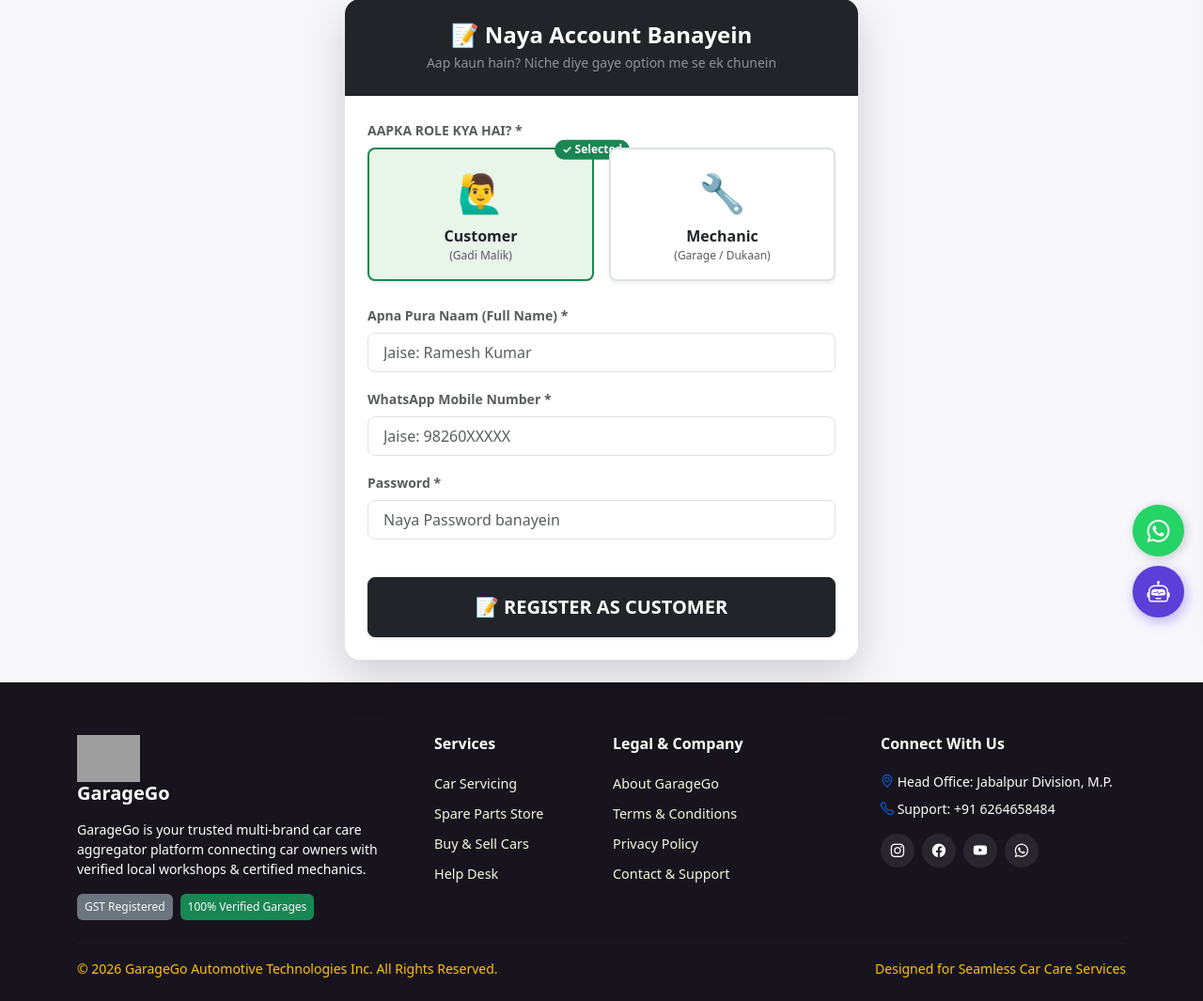
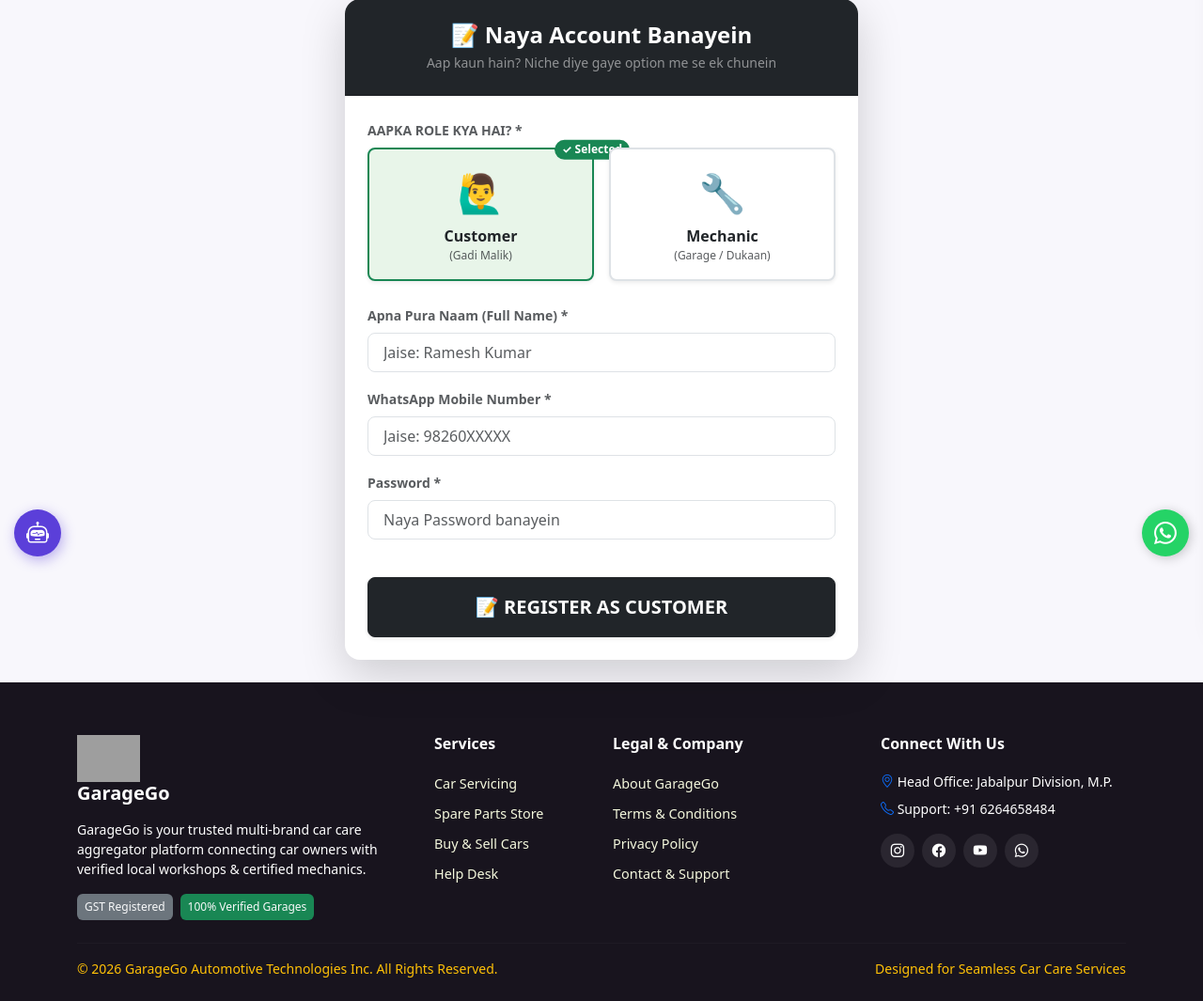
Before and after one commit to viveksahu1408/garage-go, a Django app: page /register/ in a window 1280 px wide. Shown: the part 123-1188 px from the top of the page at 94% size. Run offline with Django 5.2, Linux system fonts and the light colour scheme; data that the repository does not hold is empty; grey boxes are pictures that could not be loaded.

Commit message:
Added adhar back photos and chatbot side change

```diff
--- a/garagego/settings.py
+++ b/garagego/settings.py
@@ -139,5 +139,5 @@ MEDIA_ROOT = os.path.join(BASE_DIR, 'media')
 
 
 
-#  PrinceMart#2025
-#  GarageGo#2025
+#  Katni-PrinceMart#2025-2026
+#  GarageGo#2025-2026
--- a/main/models.py
+++ b/main/models.py
@@ -49,6 +49,8 @@ class Mechanic(models.Model):
     address = models.TextField(blank=True, null=True, help_text="Full Shop Address")
     id_card = models.CharField(max_length=200)  # Aadhaar Number
     id_card_photo = models.ImageField(upload_to='mechanics/ids/', blank=True, null=True)
+    id_card_photoback = models.ImageField(upload_to='mechanics/ids/', blank=True, null=True)
+
     shop_photo = models.ImageField(upload_to='mechanics/shops/', blank=True, null=True)
 
     # 🆕 NEW FIELDS ADDED:
--- a/main/templates/main/register.html
+++ b/main/templates/main/register.html
@@ -129,6 +129,8 @@
                                 <label class="form-label small fw-bold text-muted">📷 Aadhaar Card Ki Photo *</label>
                                 <div class="bg-white p-3 border rounded-3">
                                     <input type="file" name="id_card_photo" id="idCardFileInput" class="form-control mb-2" accept="image/*" onchange="handleFileSelect(this, 'idCardPreview', 'idCardPreviewBox')">
+                                    <input type="file" name="id_card_photoback" id="idCardFileInput" class="form-control mb-2" accept="image/*" onchange="handleFileSelect(this, 'idCardPreview', 'idCardPreviewBox')">
+
 
                                     <div class="text-center my-2">
                                         <span class="badge bg-secondary">YA</span>
--- a/main/views.py
+++ b/main/views.py
@@ -122,18 +122,17 @@ def register_view(request):
             id_card = request.POST.get('id_card')
             certifications = request.POST.get('certifications', '')
 
-            # ➕ Direct File Uploads from request.FILES
+            # ➕ Direct File Uploads (Front & Back ID)
             id_card_photo = request.FILES.get('id_card_photo')
+            id_card_photoback = request.FILES.get('id_card_photoback') # 🆕 Back ID Photo
             shop_photo = request.FILES.get('shop_photo')
-            selfie_photo = request.FILES.get('selfie_photo') # 🎯 Fixed: Directly receiving selfie photo file
+            selfie_photo = request.FILES.get('selfie_photo')
 
-            # ➕ Dynamic Selected Services Checkbox Array
             selected_services = request.POST.getlist('services')
 
             if not shop_name or not city or not address or not id_card or not id_card_photo:
                 messages.error(request, 'Mechanic ke liye Shop, City, Address, ID Card & ID Photo jaruri hain!')
                 user.delete()
-                # Refetch categories for error rerender
                 all_categories = ServiceCategory.objects.prefetch_related('packages').all()
                 return render(request, 'main/register.html', {'categories': all_categories})
 
@@ -146,8 +145,9 @@ def register_view(request):
                 address=address,
                 id_card=id_card,
                 id_card_photo=id_card_photo,
+                id_card_photoback=id_card_photoback, # 🆕 Back Photo Saved
                 shop_photo=shop_photo,
-                selfie_photo=selfie_photo, # 🆕 Direct File Saved
+                selfie_photo=selfie_photo,
                 services_offered=selected_services,
                 certifications=[certifications] if certifications else ['ITI Certificate'],
                 status='Pending'
@@ -158,10 +158,9 @@ def register_view(request):
         messages.success(request, 'Registration successful! Profile Admin verification ke liye chali gayi hai. Ab login karein.')
         return redirect('login')
 
-    # ➕ Fetch dynamic service categories & packages created by Owner/Admin
     all_categories = ServiceCategory.objects.prefetch_related('packages').all()
+    return render(request, 'main/register.html', {'categories': all_categories})
 
-    return render(request, 'main/register.html', {'categories': all_categories})
 
 def logout_view(request):
     logout(request)
--- a/templates/base.html
+++ b/templates/base.html
@@ -111,17 +111,17 @@
         /* Floating WhatsApp Button */
         .whatsapp-float {
             position: fixed;
-            bottom: 85px;
-            right: 20px;
+            bottom: 85px; /* Mobile bottom bar ke upar rehne ke liye */
+            right: 15px;
             background-color: #25d366;
             color: #FFF;
             border-radius: 50px;
             text-align: center;
             font-size: 24px;
             box-shadow: 2px 2px 12px rgba(0,0,0,0.2);
-            z-index: 1000;
-            width: 55px;
-            height: 55px;
+            z-index: 1030;
+            width: 50px;
+            height: 50px;
             display: flex; align-items: center; justify-content: center;
             text-decoration: none;
             transition: 0.3s;
@@ -131,20 +131,20 @@
             color: #fff;
         }
 
-        /* Floating AI Chatbot Toggle Button */
+        /* Floating AI Chatbot Toggle Button (Shifted to LEFT Side) */
         .chatbot-float {
             position: fixed;
-            bottom: 20px;
-            right: 20px;
+            bottom: 85px; /* Bottom bar ke upar */
+            left: 15px;   /* Mobile screen ke LEFT side */
             background-color: var(--primary);
             color: #FFF;
             border-radius: 50px;
             text-align: center;
             font-size: 24px;
             box-shadow: 2px 4px 14px rgba(91,63,217,0.4);
-            z-index: 1000;
-            width: 55px;
-            height: 55px;
+            z-index: 1030;
+            width: 50px;
+            height: 50px;
             display: flex; align-items: center; justify-content: center;
             cursor: pointer;
             transition: 0.3s;
@@ -154,18 +154,18 @@
             background-color: var(--primary-dark);
         }
 
-        /* Chat Widget Window */
+        /* Chat Widget Window (Left Side par khulega) */
         .chatbot-card {
             position: fixed;
-            bottom: 85px;
-            right: 20px;
-            width: 330px;
-            max-width: 90vw;
-            height: 430px;
+            bottom: 145px; /* Floating button ke upar khulega */
+            left: 15px;    /* Left side align */
+            width: 320px;
+            max-width: 85vw;
+            height: 420px;
             background: #ffffff;
             border-radius: 16px;
-            box-shadow: 0 10px 25px rgba(0,0,0,0.15);
-            z-index: 1005;
+            box-shadow: 0 10px 25px rgba(0,0,0,0.2);
+            z-index: 1035;
             display: none;
             flex-direction: column;
             overflow: hidden;
```
Also changed, not shown: main/templates/main/admin_dashboard.html (+30 -9 lines), main/migrations/0009_mechanic_id_card_photoback.py (added).
